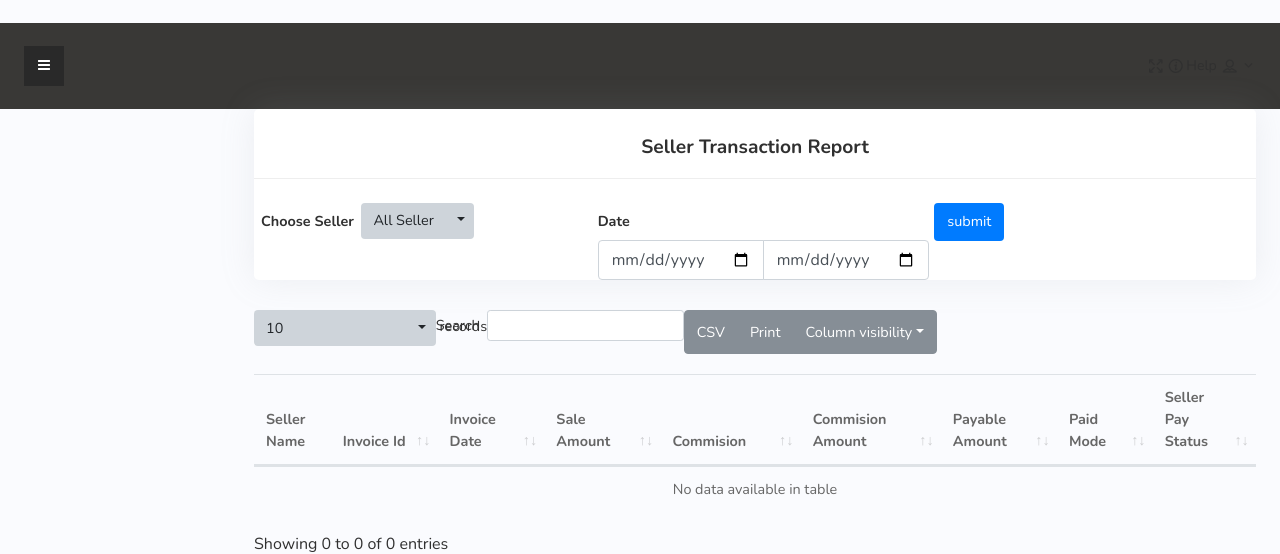
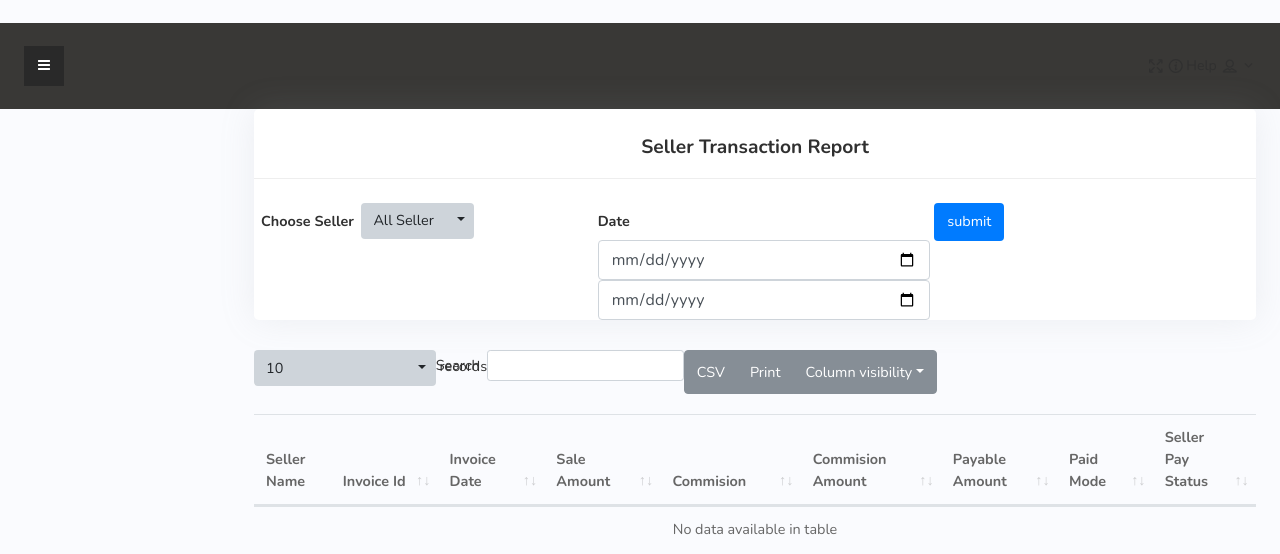
Before and after one commit to Xlinkinfocom/dsacwn_pos, a Laravel app: template resources/views/stransaction/index.blade.php in a window 1280 px wide. Shown: the part 477-1031 px from the top of the page. Run offline with Laravel 8, Linux system fonts and the light colour scheme; the template is opened without the code that fills it, so the values that code supplies are empty; parts of the project's set-up code (start-up, migrations or seed data) failed here and were passed over; some libraries are stand-ins or nearby versions.

Commit message:
new changes

```diff
--- a/resources/views/stransaction/index.blade.php
+++ b/resources/views/stransaction/index.blade.php
@@ -30,8 +30,10 @@
                     <div class="row">
                         <label class="d-tc mt-2"><strong>{{ trans('Date') }}</strong> &nbsp;</label>
                         <div class="d-tc">
+                            <div class="input-group" style="float: left;">
+                                <input name="start_date" type="date" class="form-control" value="" required />
+                            </div>
                             <div class="input-group">
-                                <input name="start_date" type="date" class="form-control" value="" required />
                                 <input name="end_date" type="date" class="form-control" value="" required />
                             </div>
                         </div>
```
